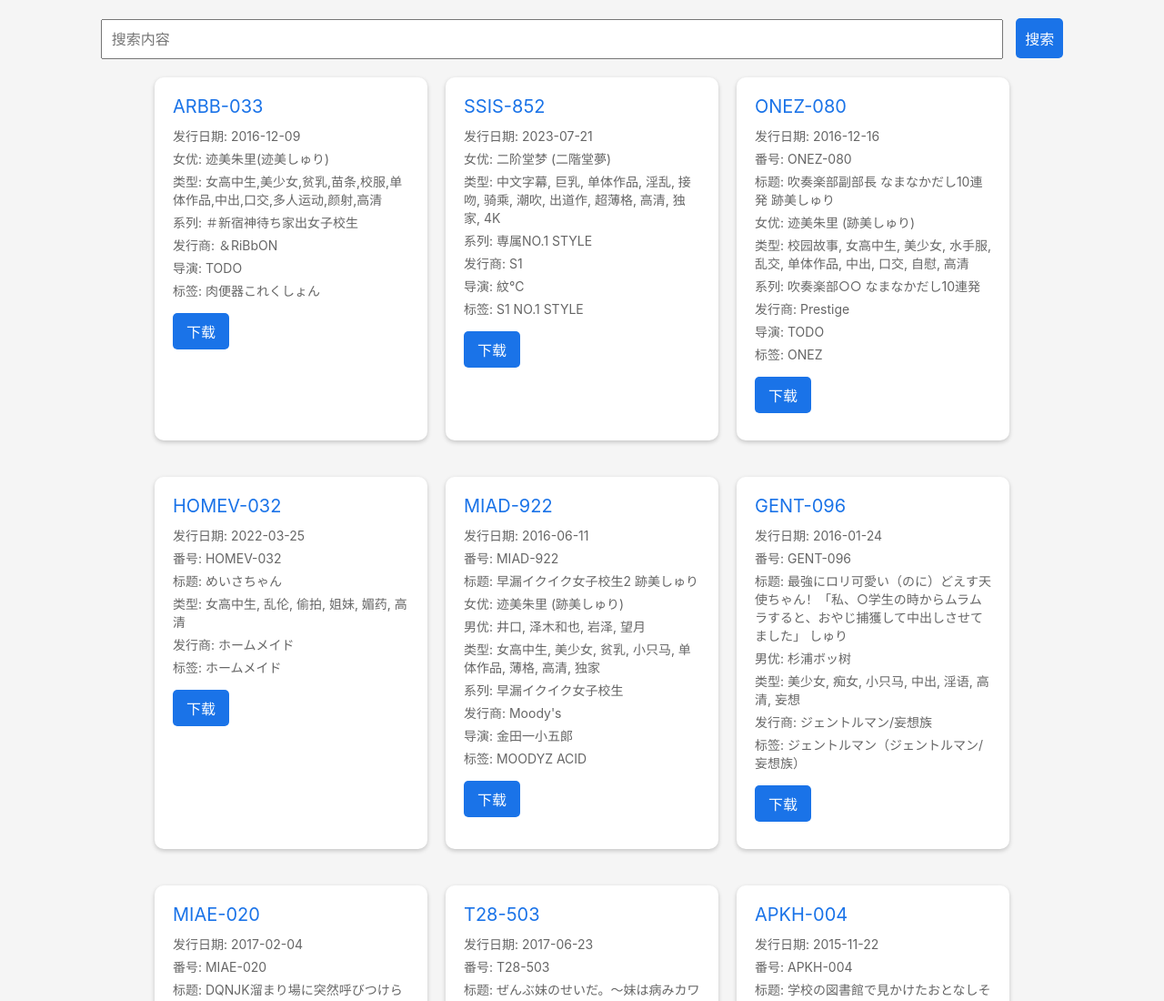
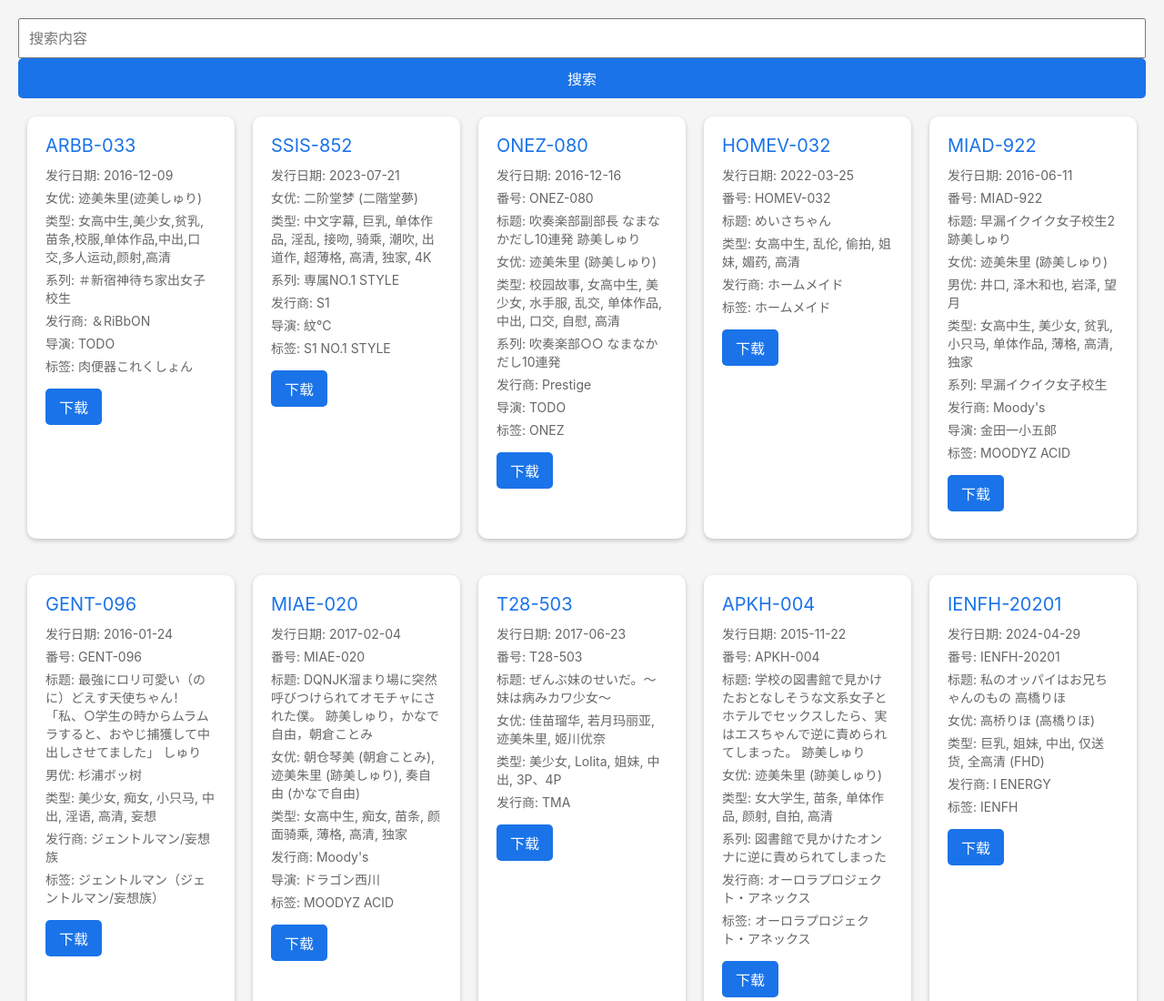
Before and after one commit to Abcd136/s, a plain HTML site: page index.html in a window 1280 px wide. Shown: the top 1100 px of the page at 91% size. Drawn offline with Linux system fonts and the light colour scheme.

Commit message:
Update index.html

```diff
--- a/index.html
+++ b/index.html
@@ -25,7 +25,7 @@
         .search-bar input {
             padding: 10px;
             font-size: 16px;
-            width: 80%;
+            width: 100%;
         }
 
         .search-bar button {
@@ -36,12 +36,11 @@
             color: white;
             border: none;
             border-radius: 5px;
-            margin-left: 10px;
+            width: 100%;
         }
 
         .card-container {
             display: flex;
-            flex-direction: row;
             flex-wrap: wrap;
             gap: 20px;
             justify-content: center;
@@ -52,7 +51,6 @@
             border-radius: 10px;
             padding: 20px;
             box-shadow: 0 2px 5px rgba(0,0,0,0.2);
-            width: 300px; /* 设置卡片宽度 */
             margin-bottom: 20px;
             transition: transform 0.3s ease, box-shadow 0.3s ease;
         }
@@ -90,6 +88,30 @@
 
         .hidden {
             display: none;
+        }
+
+        @media (min-width: 480px) {
+            .card {
+                width: calc(50% - 20px); /* 减去gap的值 */
+            }
+        }
+
+        @media (min-width: 768px) {
+            .card {
+                width: calc(33.333% - 20px); /* 三个卡片一行 */
+            }
+        }
+
+        @media (min-width: 992px) {
+            .card {
+                width: calc(25% - 20px); /* 四个卡片一行 */
+            }
+        }
+
+        @media (min-width: 1200px) {
+            .card {
+                width: calc(20% - 20px); /* 五个卡片一行 */
+            }
         }
     </style>
 </head>
```
